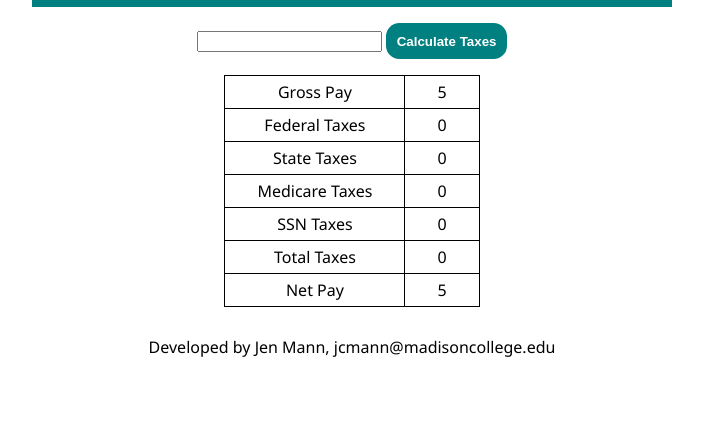
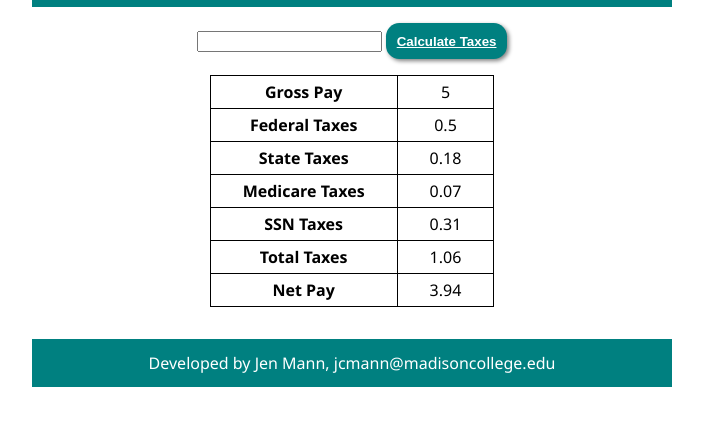
Before and after one commit to jcmann/ajs-tax-calculator, a plain HTML site: page index.html in a window 1280 px wide. Both pictures are taken after typing "5" into the empty fields and a click on the button "Calculate Taxes". Shown: the part 65-490 px from the top of the page, without its empty margins (288-991 px from the left). Drawn offline with Linux system fonts and the light colour scheme.

```diff
--- a/css/styles.css
+++ b/css/styles.css
@@ -62,7 +62,7 @@
 /******************************
     Header
 ******************************/
-header {
+header, footer {
     background-color: teal;
     color: white;
 
@@ -91,7 +91,12 @@
     padding: 0.8em;
 
     border-radius: 1em;
-    border: 0px transparent;
+    border: 2px transparent;
+}
+
+input[type="button"]:hover, input[type="button"]:focus {
+    box-shadow: 2px 2px 4px gray;
+    text-decoration: underline;
 }
 
 /******************************
@@ -111,6 +116,10 @@
     border: 1px solid black;
 }
 
+th {
+    font-weight: bold;
+}
+
 /******************************
     Footer
 ******************************/
--- a/js/script.js
+++ b/js/script.js
@@ -11,11 +11,11 @@
     let grossSalary = grossSalaryElement.value;
 
     // All types of taxes needed for this app
-    let fedTaxes = parseInt(calculateFederalTaxes(grossSalary).toFixed(2));
-    let stateTaxes = parseInt(calculateStateTaxes(grossSalary).toFixed(2));
-    let medicareTaxes = parseInt(calculateMedicareTaxes(grossSalary).toFixed(2));
-    let ssnTaxes = parseInt(calculateSocialSecurityTax(grossSalary).toFixed(2));
-    let totalTaxes = fedTaxes + stateTaxes + medicareTaxes + ssnTaxes;
+    let fedTaxes = parseFloat(calculateFederalTaxes(grossSalary).toFixed(2));
+    let stateTaxes = parseFloat(calculateStateTaxes(grossSalary).toFixed(2));
+    let medicareTaxes = parseFloat(calculateMedicareTaxes(grossSalary).toFixed(2));
+    let ssnTaxes = parseFloat(calculateSocialSecurityTax(grossSalary).toFixed(2));
+    let totalTaxes = (fedTaxes + stateTaxes + medicareTaxes + ssnTaxes).toFixed(2);
     let netPay = grossSalary - totalTaxes;
 
     // Clear out the previously calculated salary
@@ -60,7 +60,7 @@
             console.log(`Min: ${bracketMin}. Max: ${bracketMax}. Salary: ${salaryRemaining}`);
 
             // If salaryRemaining is in the current tax bracket, calculate
-            if (salaryRemaining >= bracketMin && salaryRemaining <= bracketMax) {
+            if (salaryRemaining >= bracketMin && salaryRemaining < bracketMax) {
 
                 // If the current bracket is not the final (with min 0)...
 
@@ -77,7 +77,7 @@
                         one to make it inclusive. Ex: anything above 9875 is
                         taxed in the second bracket.
                     */
-                    taxableIncome = salaryRemaining - (bracketMin - 1);
+                    taxableIncome = salaryRemaining - (bracketMin);
 
                 } else {
                     // If the index is on the final bracket, the minimum is 0,
@@ -111,7 +111,7 @@
     // The federal tax brackets for 2020
     // [bracketMinimum, bracketMaximum, taxRate]
     const taxBrackets = [
-        [518401, Number.MAX_SAFE_INTEGER, 0.37],
+        [518400, Number.MAX_SAFE_INTEGER, 0.37],
         [207351, 518400, 0.35],
         [163301, 207350, 0.32],
         [85526, 163300, 0.24],
```
Also changed, not shown: 1 other file.
